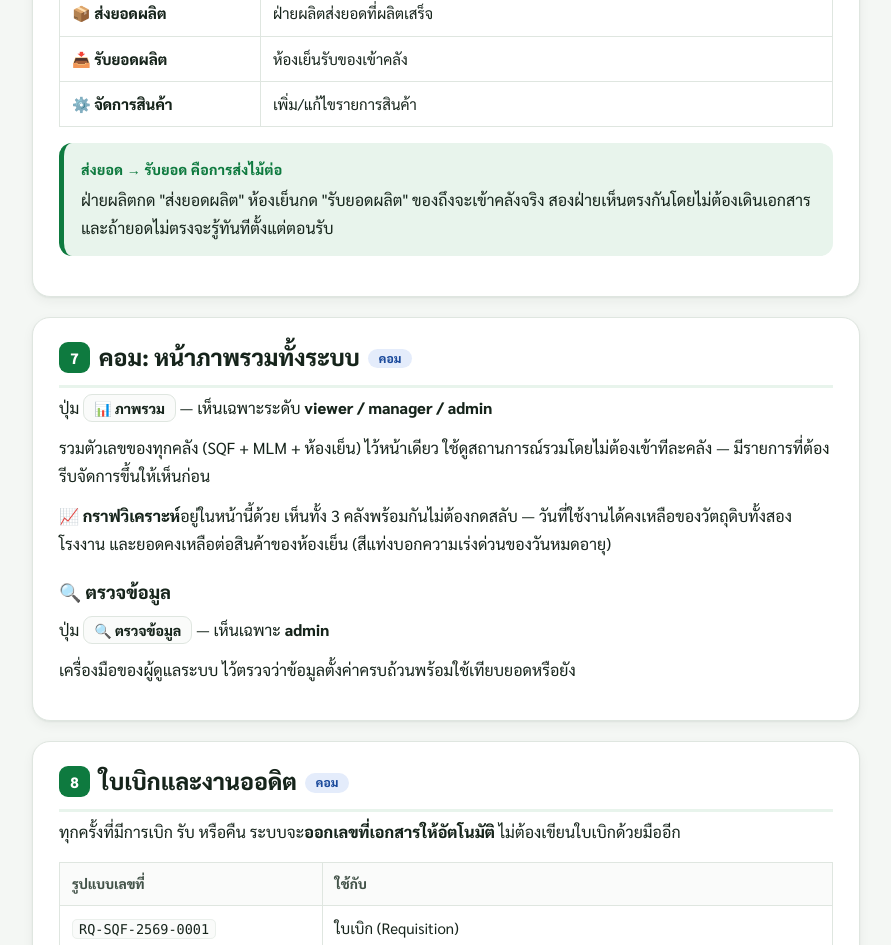
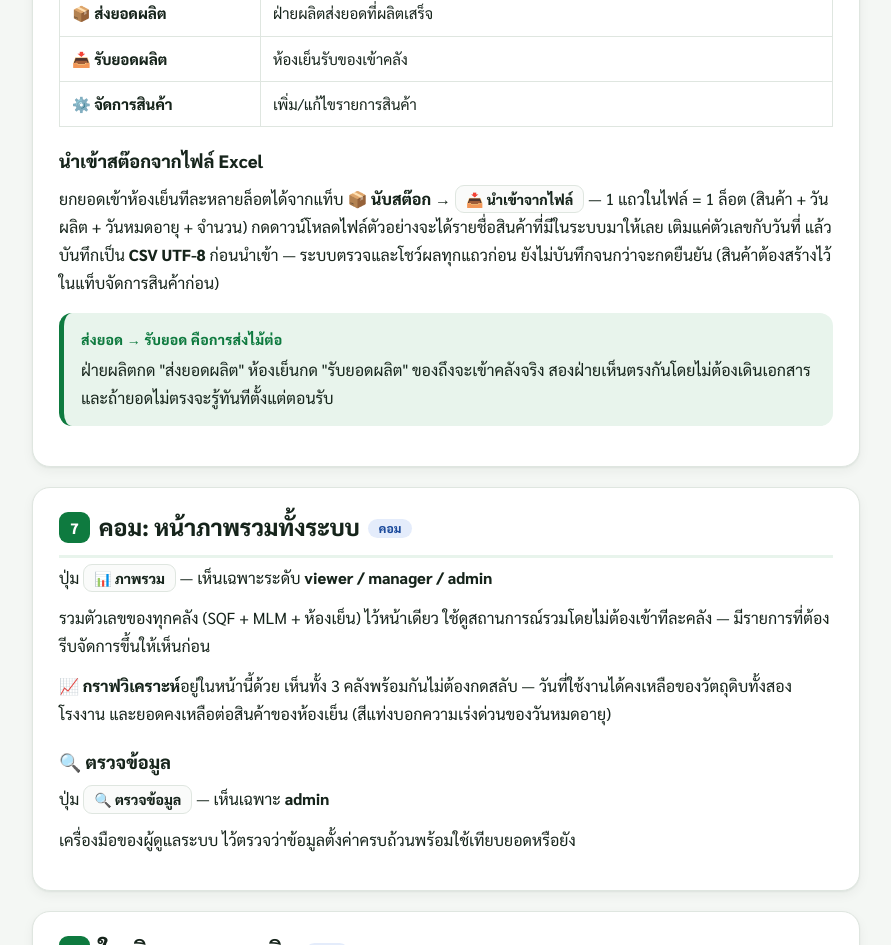
Before and after one commit to KungrcKMK/appstock, a website: page manual.html in a window 1280 px wide. Shown: the part 5951-6896 px from the top of the page, without its empty margins (194-1085 px from the left). Drawn offline with Linux system fonts and the light colour scheme.

Commit message:
auto: manual.html

```diff
--- a/manual.html
+++ b/manual.html
@@ -387,6 +387,9 @@
   </table>
   </div>
 
+  <h3>นำเข้าสต๊อกจากไฟล์ Excel</h3>
+  <p>ยกยอดเข้าห้องเย็นทีละหลายล็อตได้จากแท็บ <strong>📦 นับสต๊อก</strong> → <span class="btn">📥 นำเข้าจากไฟล์</span> — 1 แถวในไฟล์ = 1 ล็อต (สินค้า + วันผลิต + วันหมดอายุ + จำนวน) กดดาวน์โหลดไฟล์ตัวอย่างจะได้รายชื่อสินค้าที่มีในระบบมาให้เลย เติมแค่ตัวเลขกับวันที่ แล้วบันทึกเป็น <strong>CSV UTF-8</strong> ก่อนนำเข้า — ระบบตรวจและโชว์ผลทุกแถวก่อน ยังไม่บันทึกจนกว่าจะกดยืนยัน (สินค้าต้องสร้างไว้ในแท็บจัดการสินค้าก่อน)</p>
+
   <div class="box tip">
     <span class="lbl">ส่งยอด → รับยอด คือการส่งไม้ต่อ</span>
     <p>ฝ่ายผลิตกด "ส่งยอดผลิต" ห้องเย็นกด "รับยอดผลิต" ของถึงจะเข้าคลังจริง สองฝ่ายเห็นตรงกันโดยไม่ต้องเดินเอกสาร และถ้ายอดไม่ตรงจะรู้ทันทีตั้งแต่ตอนรับ</p>
```
